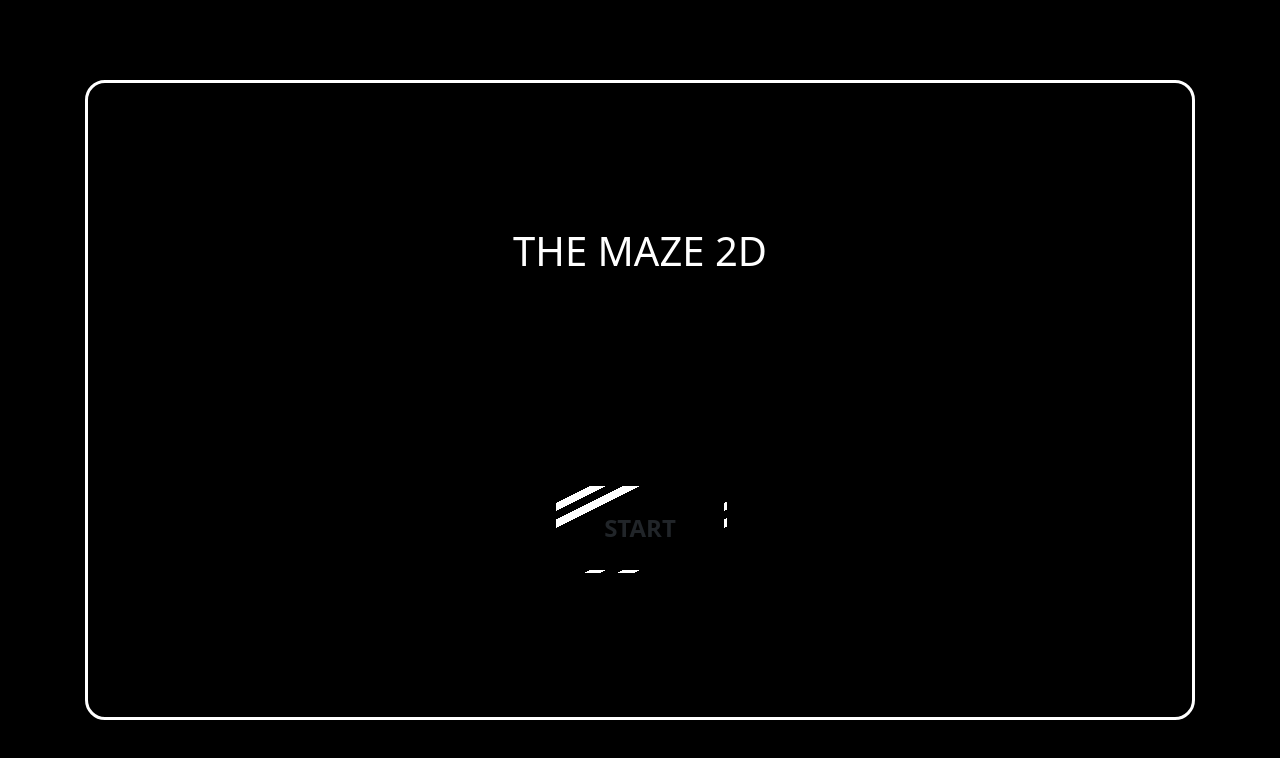
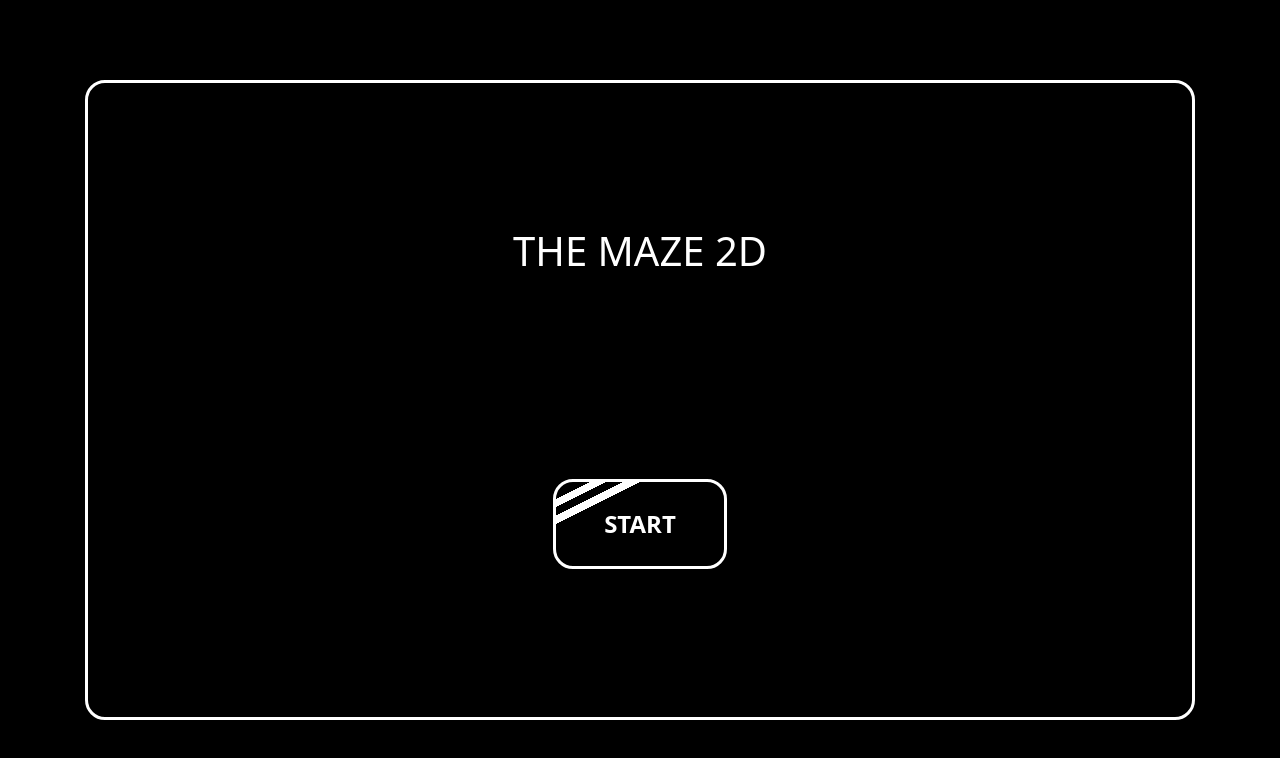
Before and after one commit to emanuelecardone/react-maze-2d, a React (Create React App) app: page / in a window 1280 px wide. In both pictures the pointer is over the link "START". Shown: the top 758 px of the page. Built offline with nearby package versions, Linux system fonts and the light colour scheme.

Commit message:
Messe proptypes

```diff
--- a/src/App.js
+++ b/src/App.js
@@ -1,4 +1,3 @@
-import { Fragment } from "react";
 import './style/style.scss';
 import Container from "./layouts/Container";
 import { useState } from "react";
--- a/src/components/Button/index.jsx
+++ b/src/components/Button/index.jsx
@@ -40,7 +40,9 @@ const Button = ({message, sections, change = false}) => {
 }
 
 Button.propTypes = {
-    message: PropTypes.string.isRequired
+    message: PropTypes.string.isRequired,
+    sections: PropTypes.array.isRequired,
+    change: PropTypes.bool
 }
 
 export default Button;
--- a/src/components/Button/style.scss
+++ b/src/components/Button/style.scss
@@ -2,4 +2,11 @@
 
 .game_btn{
     @include game_button;
+
+    &:hover{
+        border-color: $primary_color;
+        color: $primary_color;
+        position: relative;
+        bottom: .2rem;
+    }
 }
--- a/src/components/Cell/index.jsx
+++ b/src/components/Cell/index.jsx
@@ -1,4 +1,5 @@
 import './style.scss';
+import PropTypes from 'prop-types';
 import { useContext, useEffect } from 'react';
 import { DataContext } from '../../App';
 import User from '../User';
@@ -34,4 +35,8 @@ const Cell = ({index}) => {
             </div>
 }
 
+Cell.propTypes = {
+    index: PropTypes.number.isRequired
+}
+
 export default Cell;
--- a/src/components/Cell/style.scss
+++ b/src/components/Cell/style.scss
@@ -2,6 +2,10 @@
     width: 10%;
     height: 10%;
 }
+// .cell-20-10{
+//     width: 5%;
+//     height: 10%;
+// }
 .cell{
     display: flex;
     justify-content: center;
--- a/src/layouts/Grid/index.jsx
+++ b/src/layouts/Grid/index.jsx
@@ -1,4 +1,5 @@
 import './style.scss';
+import PropTypes from 'prop-types';
 import Cell from '../../components/Cell';
 
 const Grid = ({cells}) => {
@@ -16,4 +17,8 @@ const Grid = ({cells}) => {
     );
 }
 
+Grid.propTypes = {
+    cells: PropTypes.number.isRequired
+}
+
 export default Grid;
--- a/src/style/partials/variables.scss
+++ b/src/style/partials/variables.scss
@@ -3,4 +3,4 @@ $primary_color: white;
 /* Colore secondario */
 $secondary_color: black;
 /* Colore terziario */
-$tertiary_color: red;
+$tertiary_color: lime;
```
